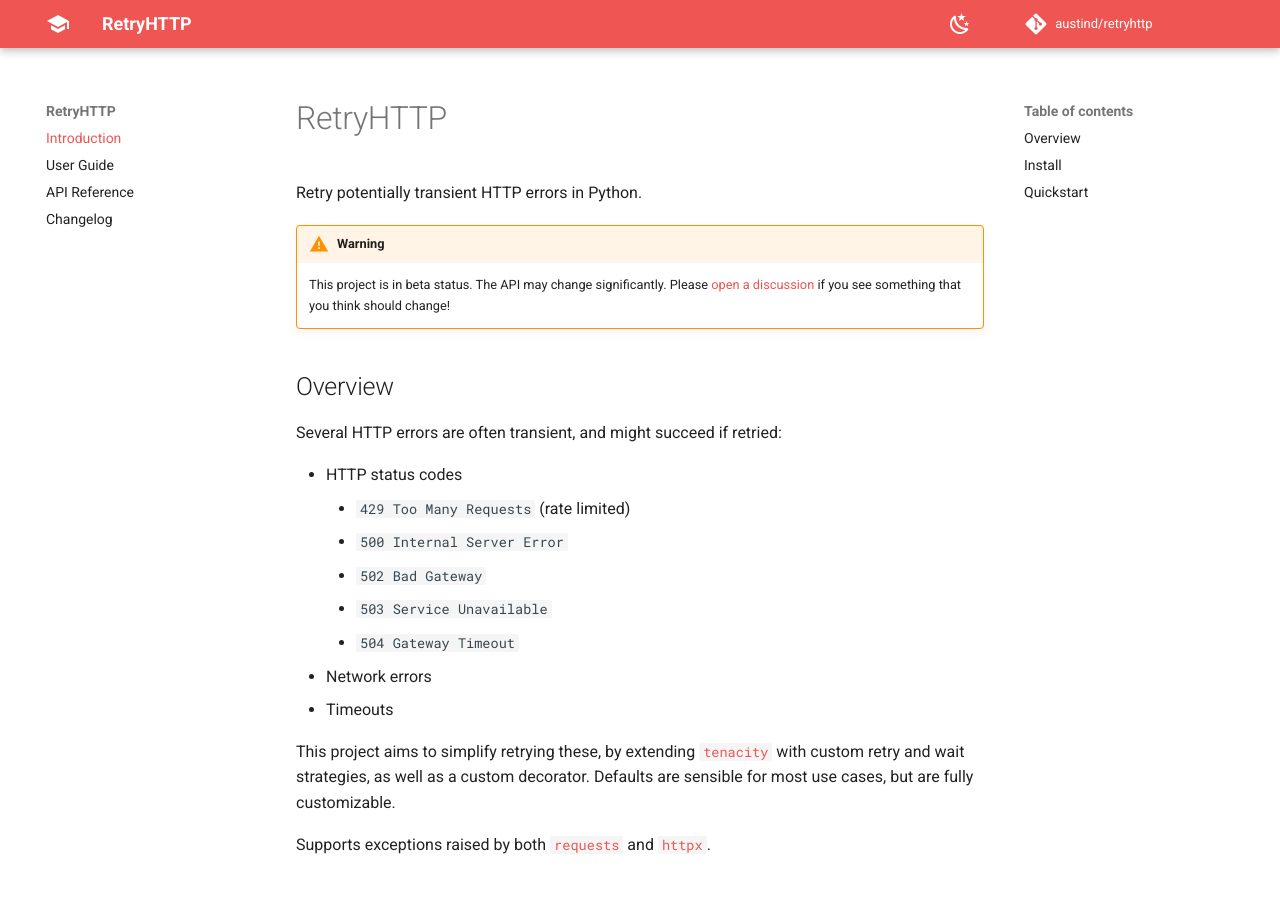
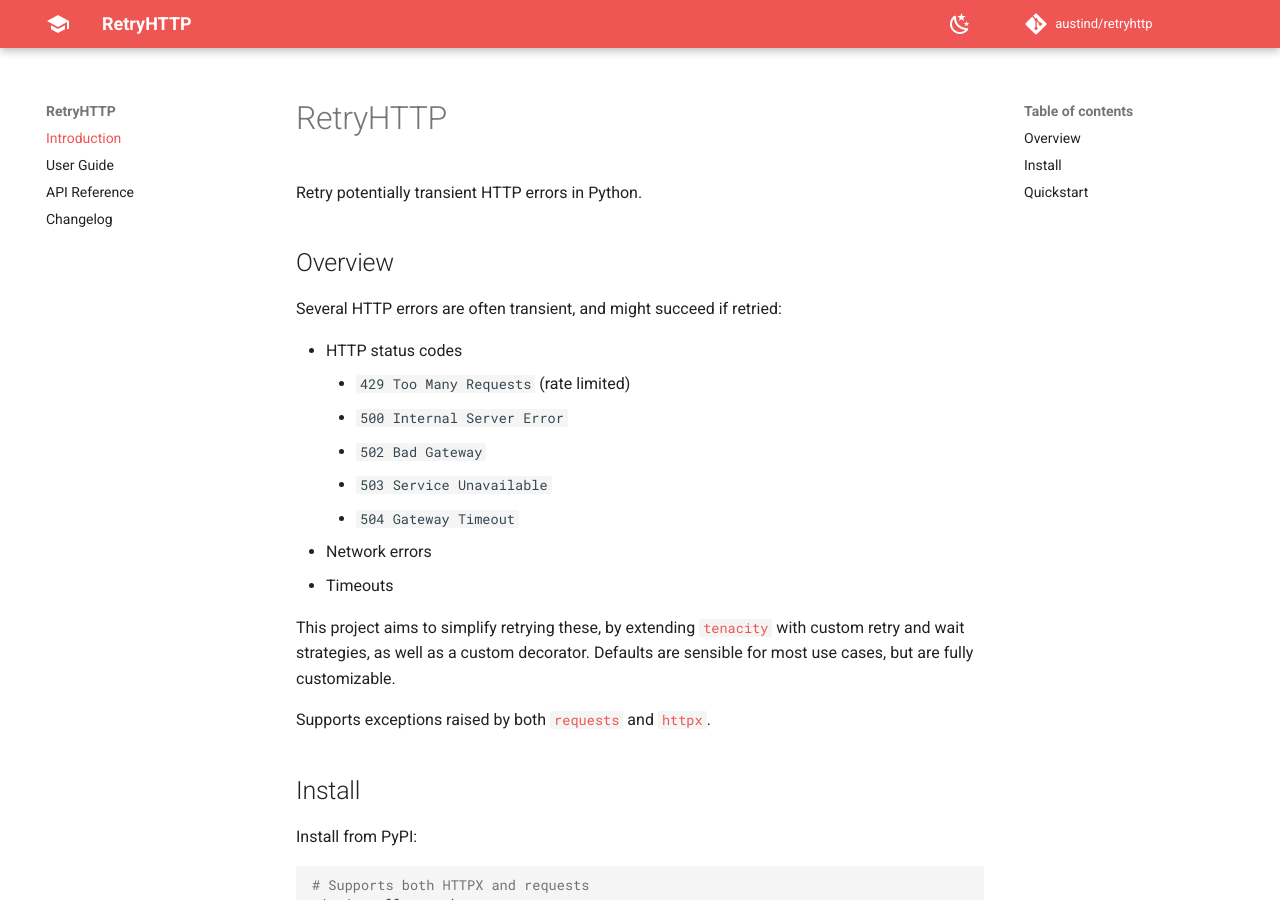
Before and after one commit to austind/retryhttp, an MkDocs documentation site: the page built from docs/index.md, in a window 1280 px wide and 900 px high. Built offline with MkDocs 1.6.1 and Material for MkDocs 9.7.7, drawn with Linux system fonts in a browser that asks for light colours; comment, search, counter and statistics services are not loaded.

Commit message:
Remove beta warning

```diff
--- a/docs/index.md
+++ b/docs/index.md
@@ -1,9 +1,6 @@
 # RetryHTTP
 
 Retry potentially transient HTTP errors in Python.
-
-!!! warning
-    This project is in beta status. The API may change significantly. Please [open a discussion](https://github.com/austind/retryhttp/discussions/new/choose) if you see something that you think should change!
 
 ## Overview
 
```
